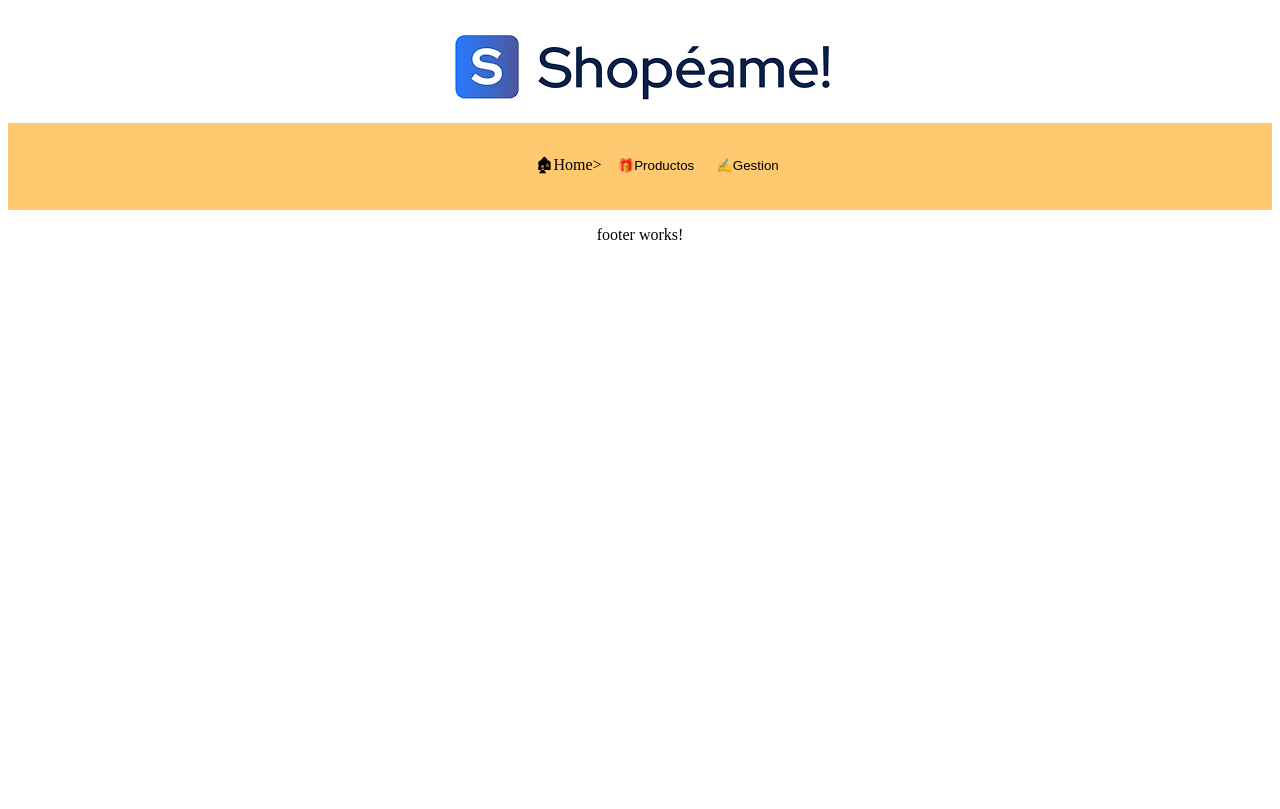
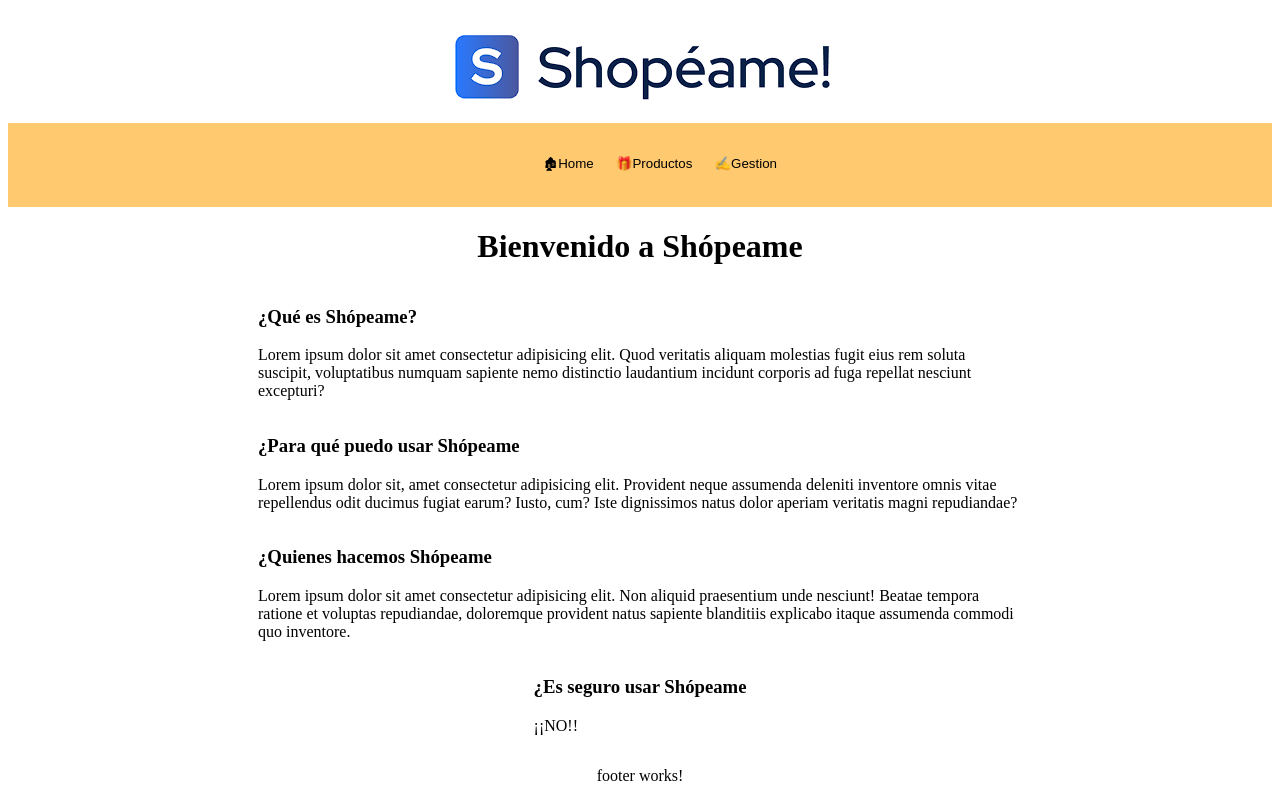
Before and after one commit to Juanca86/projectAngular, an Angular app: page /home in a window 1280 px wide. Built offline with nearby package versions, Linux system fonts and the light colour scheme.

Commit message:
lazytown

```diff
--- a/src/app/app-routing.module.ts
+++ b/src/app/app-routing.module.ts
@@ -1,21 +1,24 @@
-import { ManagementComponent } from './elements/pages/management/management.component';
-import { ProductsComponent } from './elements/pages/products/products.component';
 import { NgModule } from '@angular/core';
 import { RouterModule, Routes } from '@angular/router';
-// import { HomeComponent } from './elements/pages/home/home.component';
+import { HomeComponent } from './elements/pages/home/home.component';
 
 const routes: Routes = [
-  // { path: 'home', component: HomeComponent },
-  { path: 'products', component: ProductsComponent },
-  { path: 'management', component: ManagementComponent },
   {
     path: 'home',
     loadChildren: () => import('./elements/pages/home/home.module').then(m => m.HomeModule)
   },
-  // {
-  //   path: '**',
-  //   component: HomeComponent,
-  // },
+  {
+    path: 'products',
+    loadChildren: () => import('./elements/pages/products/products.module').then(m => m.ProductsModule)
+  },
+  {
+    path: 'management',
+    loadChildren: () => import('./elements/pages/management/management.module').then(m => m.ManagementModule)
+  },
+  {
+    path: '**',
+    component: HomeComponent,
+  },
   {
     path: '',
     redirectTo: 'home',
--- a/src/app/app.module.ts
+++ b/src/app/app.module.ts
@@ -1,3 +1,4 @@
+import { HomeModule } from './elements/pages/home/home.module';
 import { HeaderModule } from './elements/core/header/header.module';
 import { FooterModule } from './elements/core/footer/footer.module';
 import { ElementsModule } from './elements/elements.module';
@@ -15,7 +16,6 @@ import { AppComponent } from './app.component';
   imports: [
     BrowserModule,
     AppRoutingModule,
-    ElementsModule,
     FooterModule,
     HeaderModule
   ],
--- a/src/app/elements/core/header/header.component.html
+++ b/src/app/elements/core/header/header.component.html
@@ -4,7 +4,7 @@
 </div>
 <nav>
     <ul>
-        <li a [routerLink]="['/home']"> 🏚Home> </li>
+        <li><button a [routerLink]="['/home']"> 🏚Home</button></li>
         <li><button a [routerLink]="['/products']"> 🎁Productos</button></li>
         <li><button a [routerLink]="['/management']"> ✍Gestion</button> </li>
     </ul>
--- a/src/app/elements/pages/home/home.module.ts
+++ b/src/app/elements/pages/home/home.module.ts
@@ -1,4 +1,4 @@
-// import { ManagementComponent } from './../management/management.component';
+import { HomeRoutingModule } from './home-routing.module';
 import { HomeComponent } from './home.component';
 import { NgModule } from '@angular/core';
 import { CommonModule } from '@angular/common';
@@ -10,7 +10,8 @@ import { CommonModule } from '@angular/common';
     HomeComponent
   ],
   imports: [
-    CommonModule
+    CommonModule,
+    HomeRoutingModule
   ],
   exports: [
     HomeComponent
```
Also changed, not shown: src/app/elements/elements.module.ts (+1 -9 lines), src/app/elements/pages/home/home-routing.module.ts (added, +14 -0 lines), src/app/elements/pages/management/management-routing.module.ts (added, +15 -0 lines), src/app/elements/pages/management/management.module.ts (+7 -2 lines), src/app/elements/pages/products/products-routing.module.ts (added, +15 -0 lines), src/app/elements/pages/products/products.module.ts (+10 -2 lines).
